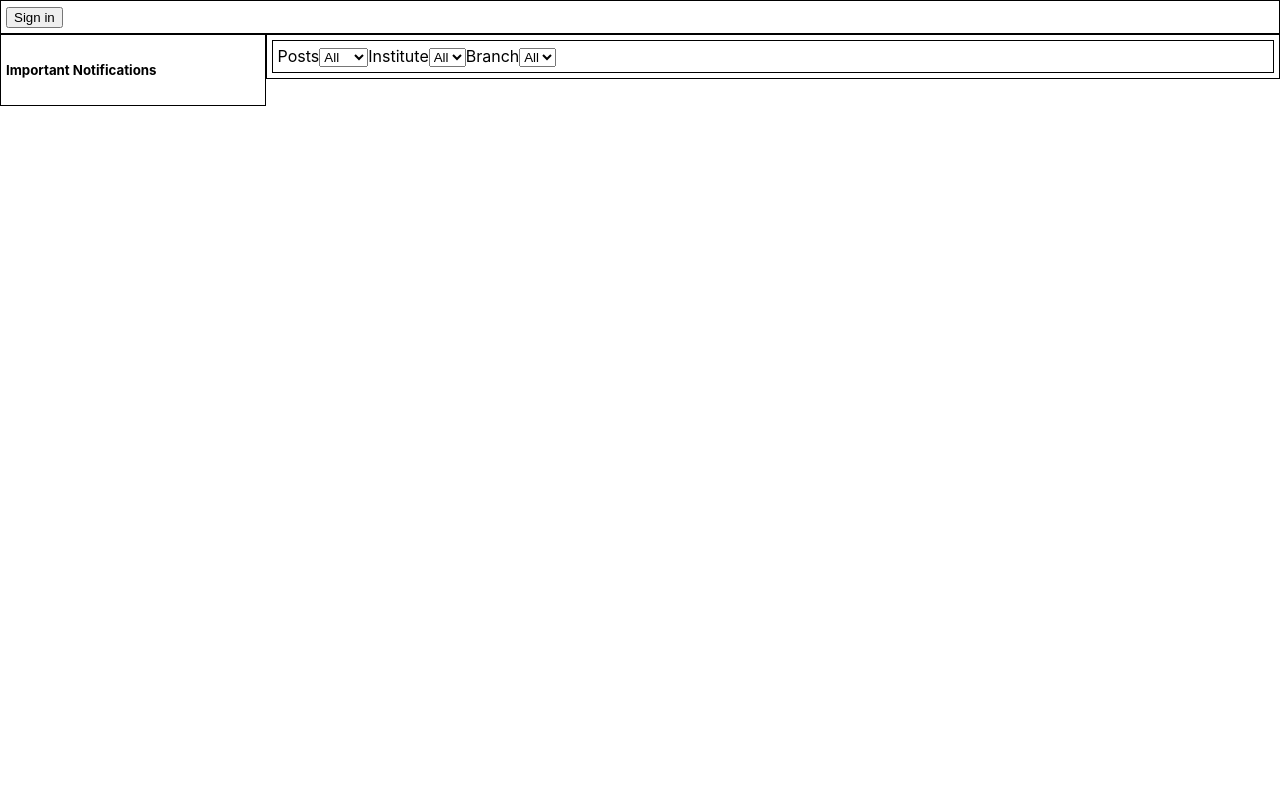
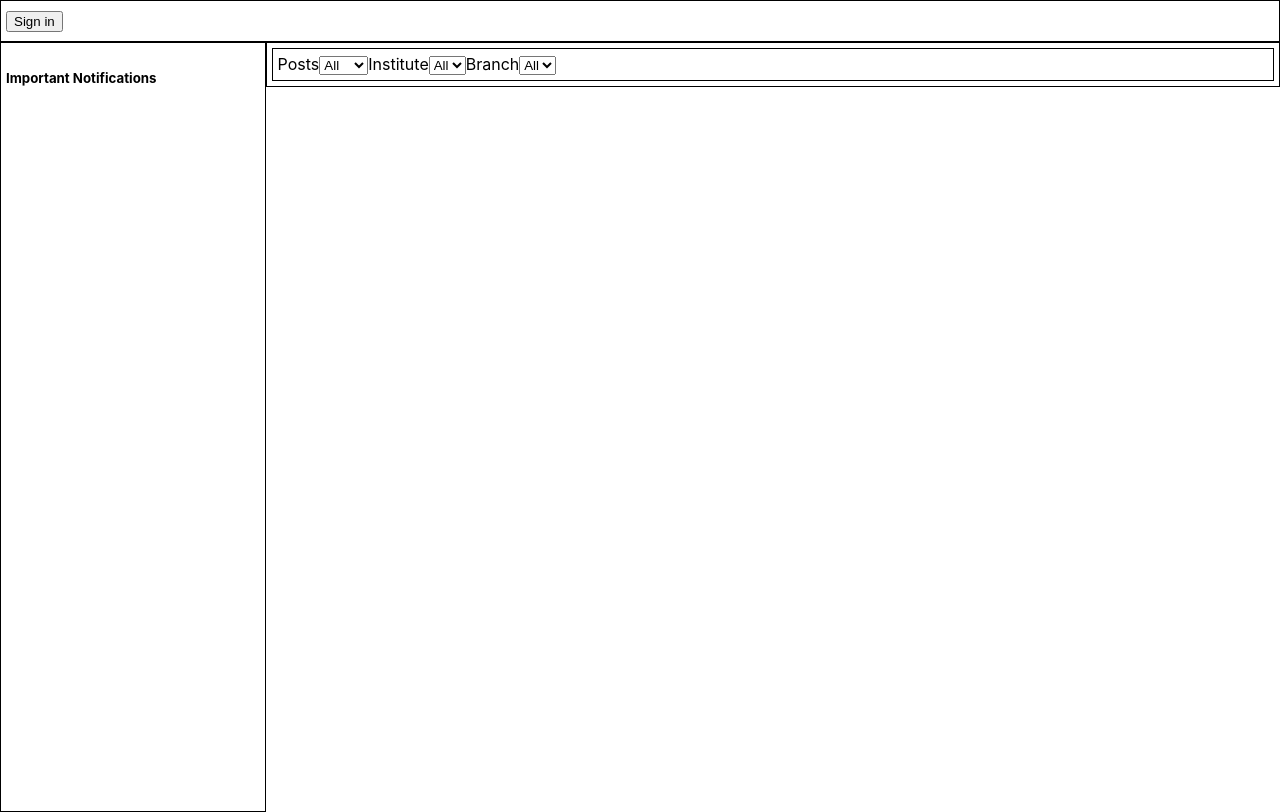
Before and after one commit to ssc-india/ssc-india-client, a React (Create React App) app: page / in a window 1280 px wide. Built offline with nearby package versions, Linux system fonts and the light colour scheme; no server answers.

Commit message:
switching branch to make footer

```diff
--- a/src/App.scss
+++ b/src/App.scss
@@ -1,8 +1,11 @@
+$navbarHeight: 30px;
+
 .App-contents {
   display: flex;
   flex-flow: row wrap;
+
+  .main-contents {
+    flex: 4;
+    height: calc(100vh - $navbarHeight);
+  }
 }
-
-.main-contents {
-  flex: 4;
-}
--- a/src/components/Navbar/index.scss
+++ b/src/components/Navbar/index.scss
@@ -1,4 +1,10 @@
+@import '../../App.scss';
+
 .Navbar-container {
+  height: $navbarHeight;
+  display: flex;
+  flex-direction: row;
+  align-items: center;
   padding: 5px;
   border: 1px solid black;
 }
```
